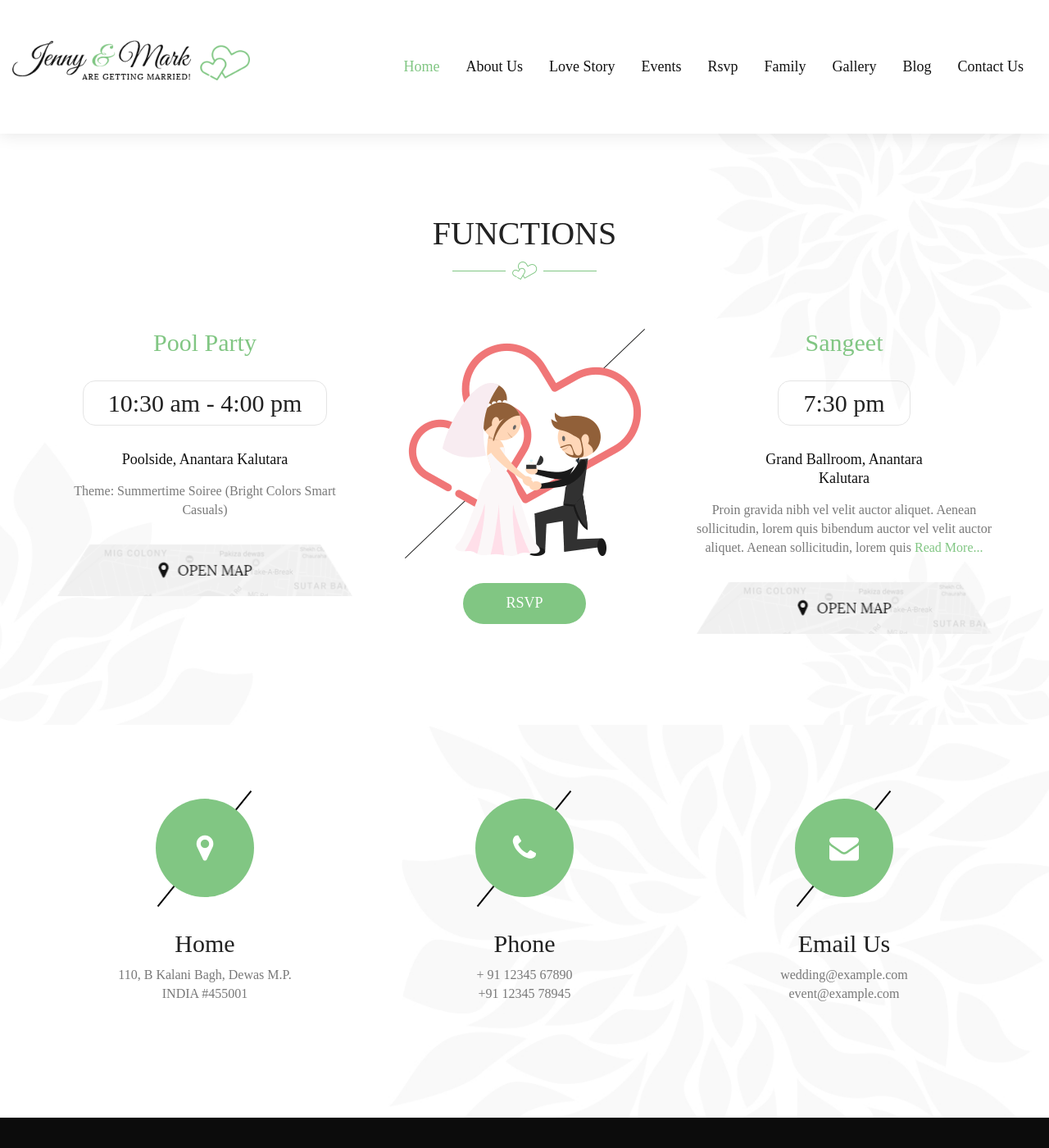
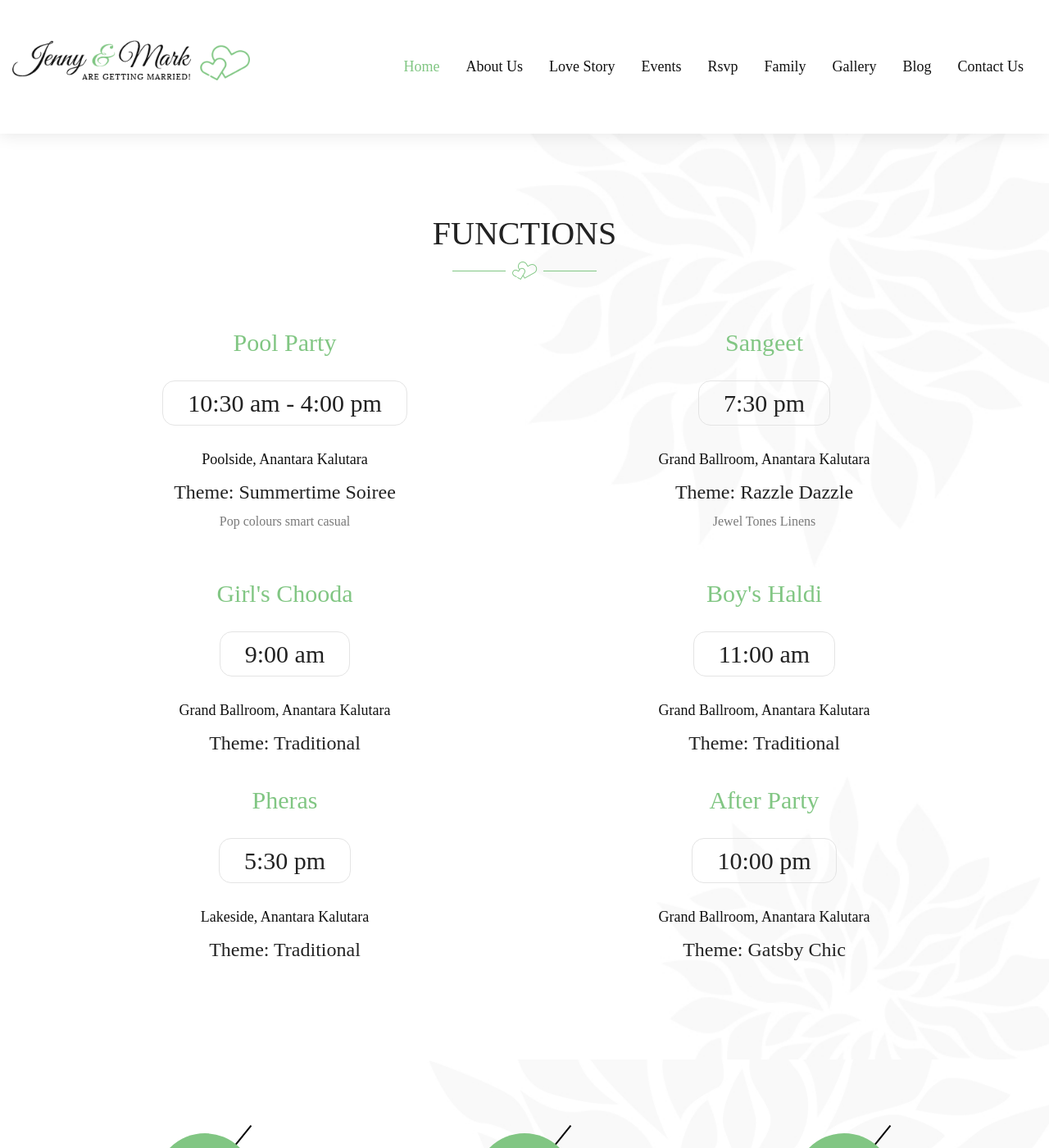
Before and after one commit to usood/wedding, a Jekyll site: the page built from index.html, in a window 1280 px wide and 1400 px high. Shown: the whole window at 82% size. Built offline with Jekyll 4.4.1, drawn with Linux system fonts in a browser that asks for light colours; some web fonts are replaced.

Commit message:
functions changes

```diff
--- /dev/null
+++ b/CNAME
@@ -0,0 +1 @@
+upaharandradhika.com
--- a/_includes/event.html
+++ b/_includes/event.html
@@ -10,32 +10,66 @@
 					<img src="images/content/heading.png" alt="Heading" class="img-responsive">
 				</div>
 			</div>
-			<div class="col-lg-4 col-md-4 col-sm-12 col-xs-12">
+			<div class="col-lg-6 col-md-6 col-sm-12 col-xs-12">
 				<div class="wd_event_infobox">
 					<h2>Pool Party</h2>
 					<h1>10:30 am - 4:00 pm</h1>
 					<span>Poolside, Anantara Kalutara</span>
-					<p>Theme: Summertime Soiree (Bright Colors Smart Casuals)</p>
+					<h3>Theme: Summertime Soiree</h3>
+					<p>
+						Pop colours smart casual
+					</p>
 					<div class="clearfix"></div>
-					<a href="#"><img src="images/content/map.png" alt="Map" class="img-responsive"></a>
 				</div>
 			</div>
-			<div class="col-lg-4 col-md-4 col-sm-12 col-xs-12 col-lg-push-4 col-md-push-4 col-sm-push-0">
+			<div class="col-lg-6 col-md-6 col-sm-12 col-xs-12">
 				<div class="wd_event_infobox">
 					<h2>Sangeet</h2>
 					<h1>7:30 pm</h1>
 					<span>Grand Ballroom, Anantara Kalutara</span>
-					<p>Proin gravida nibh vel velit auctor aliquet. Aenean sollicitudin, lorem quis bibendum auctor vel velit auctor aliquet. Aenean sollicitudin, lorem quis <a href="#">Read More...</a></p>
+					<h3>Theme: Razzle Dazzle</h3>
+					<p>
+						Jewel Tones Linens
+					</p>
 					<div class="clearfix"></div>
-					<a href="#"><img src="images/content/map.png" alt="Map" class="img-responsive"></a>
 				</div>
 			</div>
-			<div class="col-lg-4 col-md-4 col-sm-12 col-xs-12 col-lg-pull-4 col-md-pull-4 col-sm-pull-0">
+			<div class="col-lg-6 col-md-6 col-sm-12 col-xs-12">
 				<div class="wd_event_infobox">
-					<img src="images/content/event_img.gif" alt="Event Image">
-					<div class="wd_btn wd_single_index_menu_rsvp">
-						<a href="4">rsvp</a>
-					</div>
+					<h2>Girl's Chooda</h2>
+					<h1>9:00 am</h1>
+					<span>Grand Ballroom, Anantara Kalutara</span>
+					<h3>Theme: Traditional</h3>
+					<div class="clearfix"></div>
+				</div>
+			</div>
+			<div class="col-lg-6 col-md-6 col-sm-12 col-xs-12">
+				<div class="wd_event_infobox">
+					<h2>Boy's Haldi</h2>
+					<h1>11:00 am</h1>
+					<span>Grand Ballroom, Anantara Kalutara</span>
+					<h3>Theme: Traditional</h3>
+					<div class="clearfix"></div>
+				</div>
+			</div>
+			<div class="col-lg-6 col-md-6 col-sm-12 col-xs-12">
+				<div class="wd_event_infobox">
+					<h2>Pheras</h2>
+					<h1>5:30 pm</h1>
+					<span>Lakeside, Anantara Kalutara</span>
+					<h3>Theme: Traditional</h3>
+					<p></p>
+					<div class="clearfix"></div>
+				</div>
+			</div>
+			<div class="col-lg-6 col-md-6 col-sm-12 col-xs-12">
+				<div class="wd_event_infobox">
+					<h2>After Party</h2>
+					<h1>10:00 pm</h1>
+					<span>Grand Ballroom, Anantara Kalutara</span>
+					<h3>Theme: Gatsby Chic</h3>
+					<p></p>
+					<div class="clearfix"></div>
 				</div>
 			</div>
 		</div>
```
Also changed, not shown: README.md (added).
